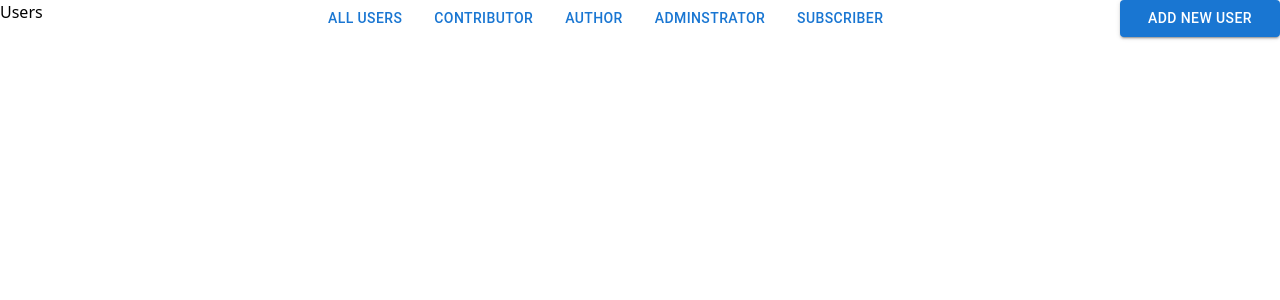
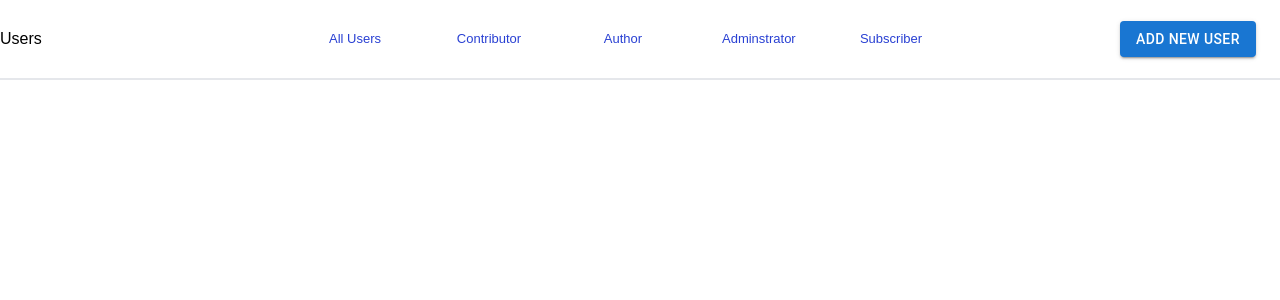
Before and after one commit to darwanceyhan/UsersTask, a React (Create React App) app in the folder my-app/: page / in a window 1280 px wide. Shown: the top 300 px of the page. Built offline with nearby package versions, Linux system fonts and the light colour scheme.

Commit message:
update navbar and change the style

```diff
--- a/my-app/src/App.tsx
+++ b/my-app/src/App.tsx
@@ -1,22 +1,23 @@
 import "./index.css";
 import Stack from "@mui/material/Stack";
 import Button from "@mui/material/Button";
+
 function App() {
   return (
-    <div className="container">
-      <div className="flex flex-row">
-        <div className="basis-1/4">Users</div>
+    <div className="flex flex-row items-center h-20 w-full border-b-2">
+      <div className="basis-1/4">Users</div>
+      <div className="basis-1/2 h-full flex items-center">
+        <Stack spacing={8} direction="row">
+          <button className="navbarFilterItems">All Users</button>
+          <button className="navbarFilterItems">Contributor</button>
+          <button className="navbarFilterItems">Author</button>
+          <button className="navbarFilterItems">Adminstrator</button>
+          <button className="navbarFilterItems">Subscriber</button>
+        </Stack>
+      </div>
+      <div className="basis-1/4 flex flex-row">
+        <div className="basis-1/2"></div>
         <div className="basis-1/2">
-          <Stack spacing={2} direction="row">
-            <Button variant="text">All Users</Button>
-            <Button variant="text">Contributor</Button>
-            <Button variant="text">Author</Button>
-            <Button variant="text">Adminstrator</Button>
-            <Button variant="text">Subscriber</Button>
-          </Stack>
-        </div>
-        <div className="basis-1/4 grid grid-cols-2">
-          <div></div>
           <Button variant="contained">Add New User</Button>
         </div>
       </div>
--- a/my-app/src/index.css
+++ b/my-app/src/index.css
@@ -1,3 +1,19 @@
 @tailwind base;
 @tailwind components;
 @tailwind utilities;
+
+body,html{
+    height: 100%;
+    width: 100%;
+    box-sizing: border-box;
+    font-family: "montserrat", sans-serif;
+}
+
+.navbarFilterItems{
+    font-style: normal;
+    font-weight: normal;
+    font-size: 13px;
+    color: #2940D3;
+    width: 70px;
+    height: 100%;
+}
```
